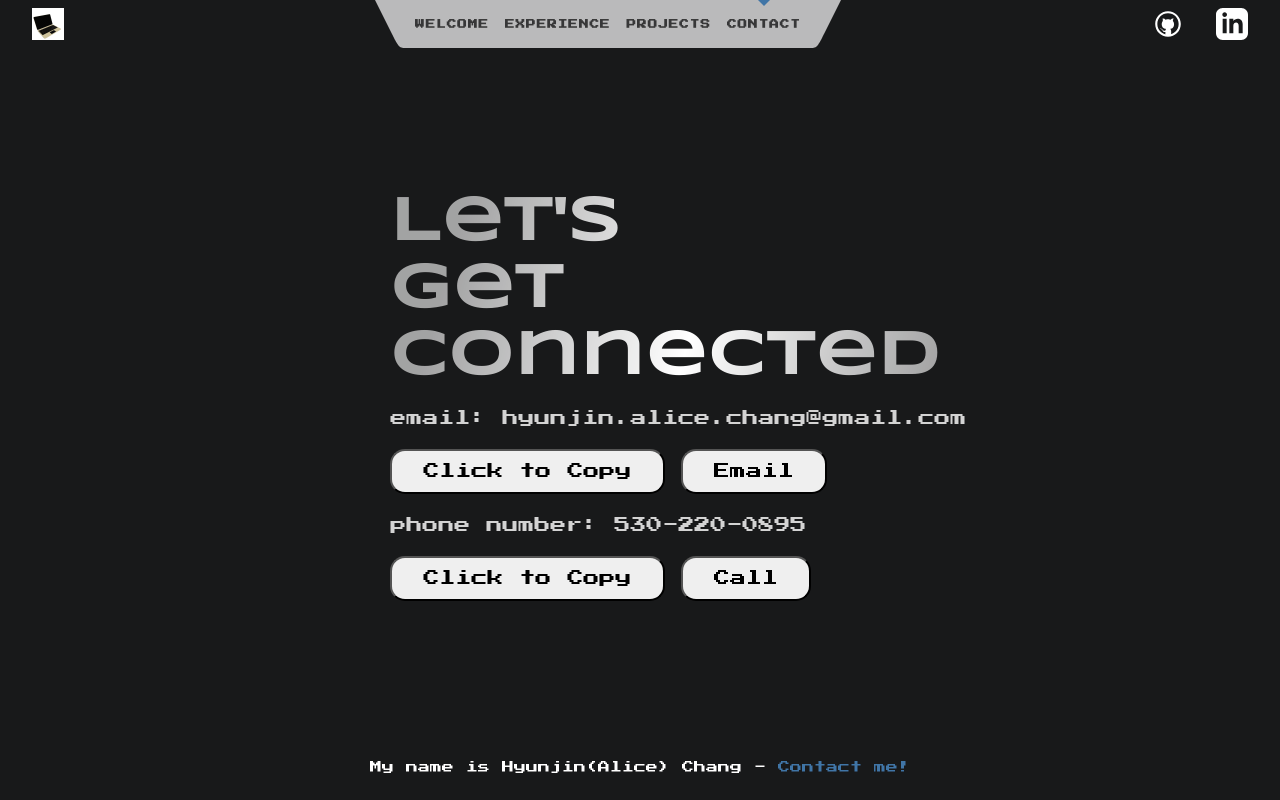
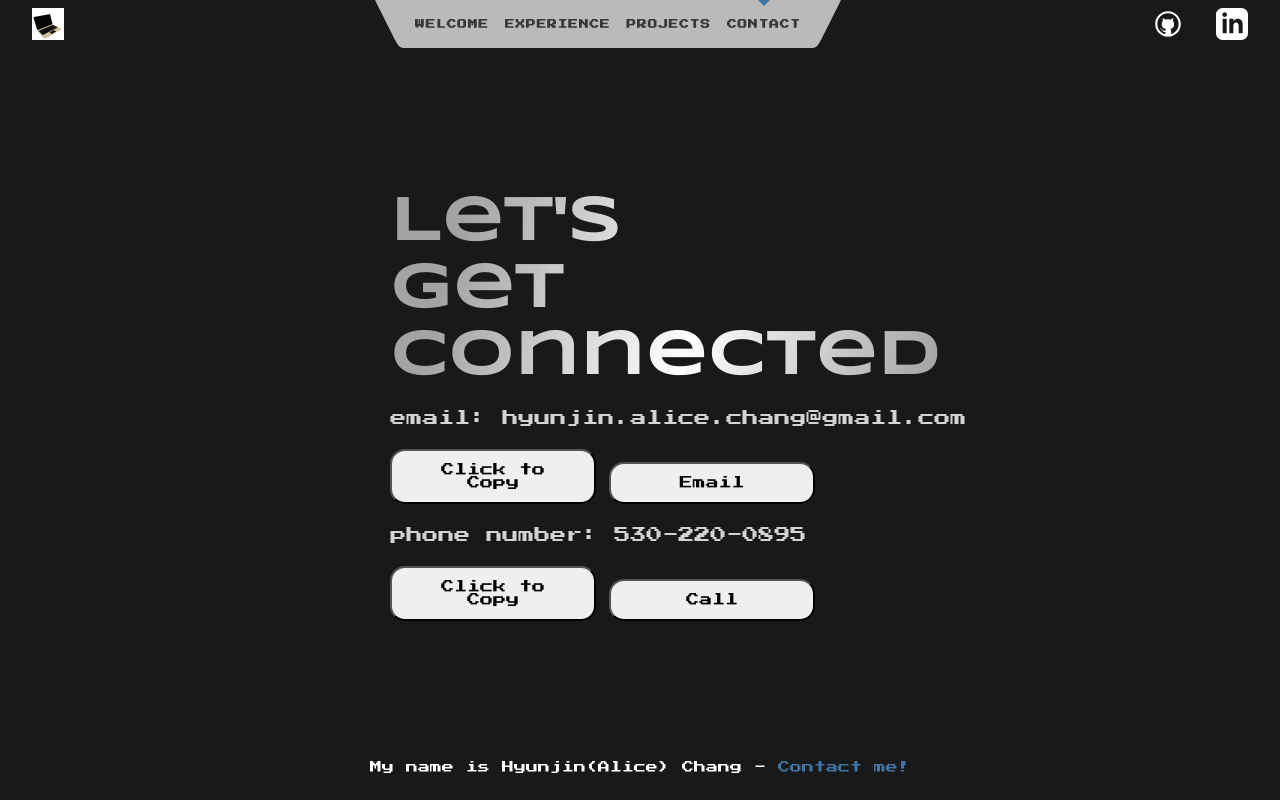
Before and after one commit to chj2788/svelte-portfolio, a SvelteKit app: page /contact in a window 1280 px wide. Built offline with nearby package versions, Linux system fonts and the light colour scheme.

Commit message:
change button styling for all pages

```diff
--- a/src/routes/contact/+page.svelte
+++ b/src/routes/contact/+page.svelte
@@ -60,11 +60,13 @@
 	.button-wrapper {
 		margin: 3px 0;
 		font-family: 'Press Start 2P', cursive;
+		font-size: 13px;
 	}
 
 	button {
 		padding: 2% 5%;
 		border-radius: 15px;
+		width: 33%
 	}
 
 	button:hover {
--- a/src/routes/experience/+page.svelte
+++ b/src/routes/experience/+page.svelte
@@ -91,6 +91,7 @@
 		row-gap: 1em;
 		margin: 2em 0;
 		font-family: 'Press Start 2P', cursive;
+		font-size: 13px;
 	}
 
 	button {
--- a/src/routes/projects/+page.svelte
+++ b/src/routes/projects/+page.svelte
@@ -111,6 +111,7 @@
 		row-gap: 1em;
 		margin: 2em 0;
 		font-family: 'Press Start 2P', cursive;
+		font-size: 13px;
 	}
 
 	button {
```
